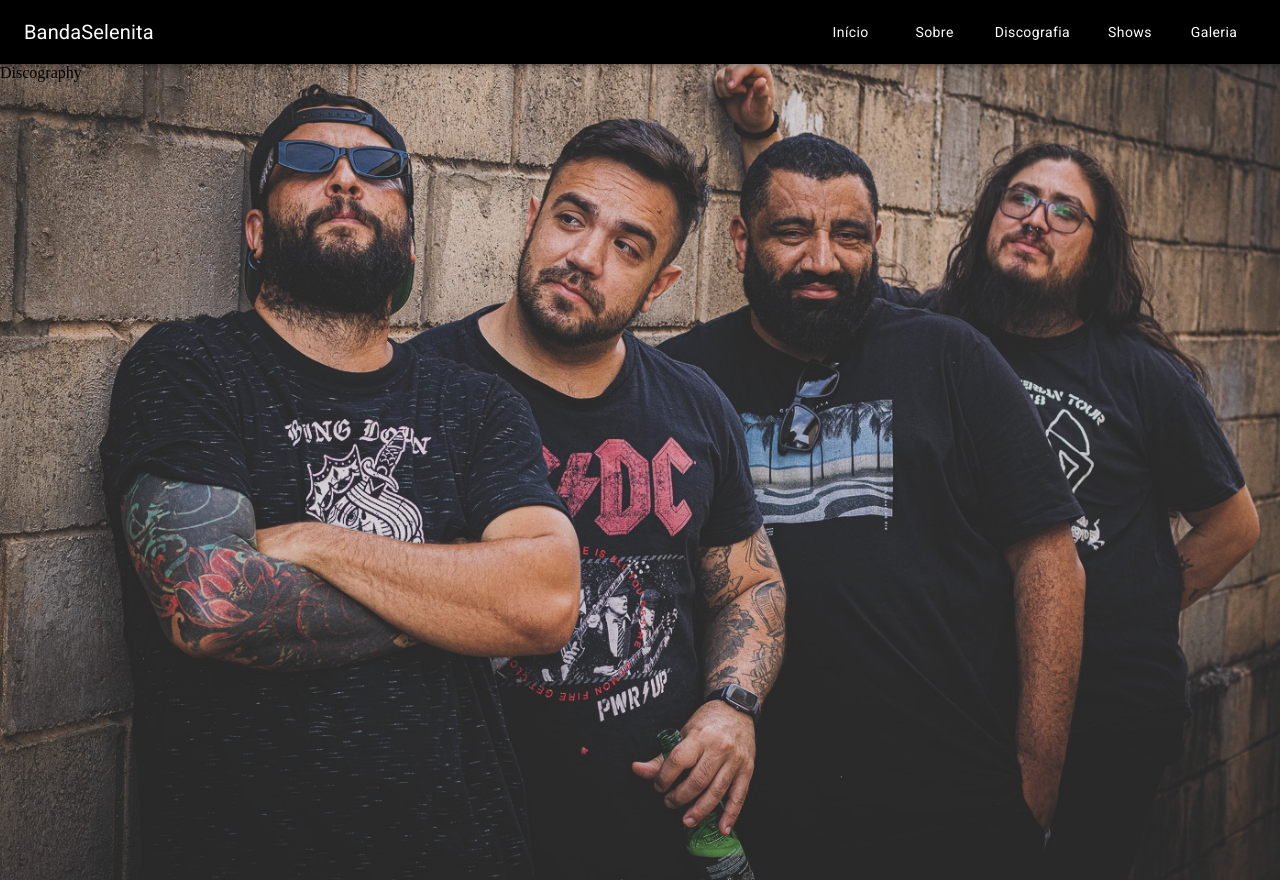
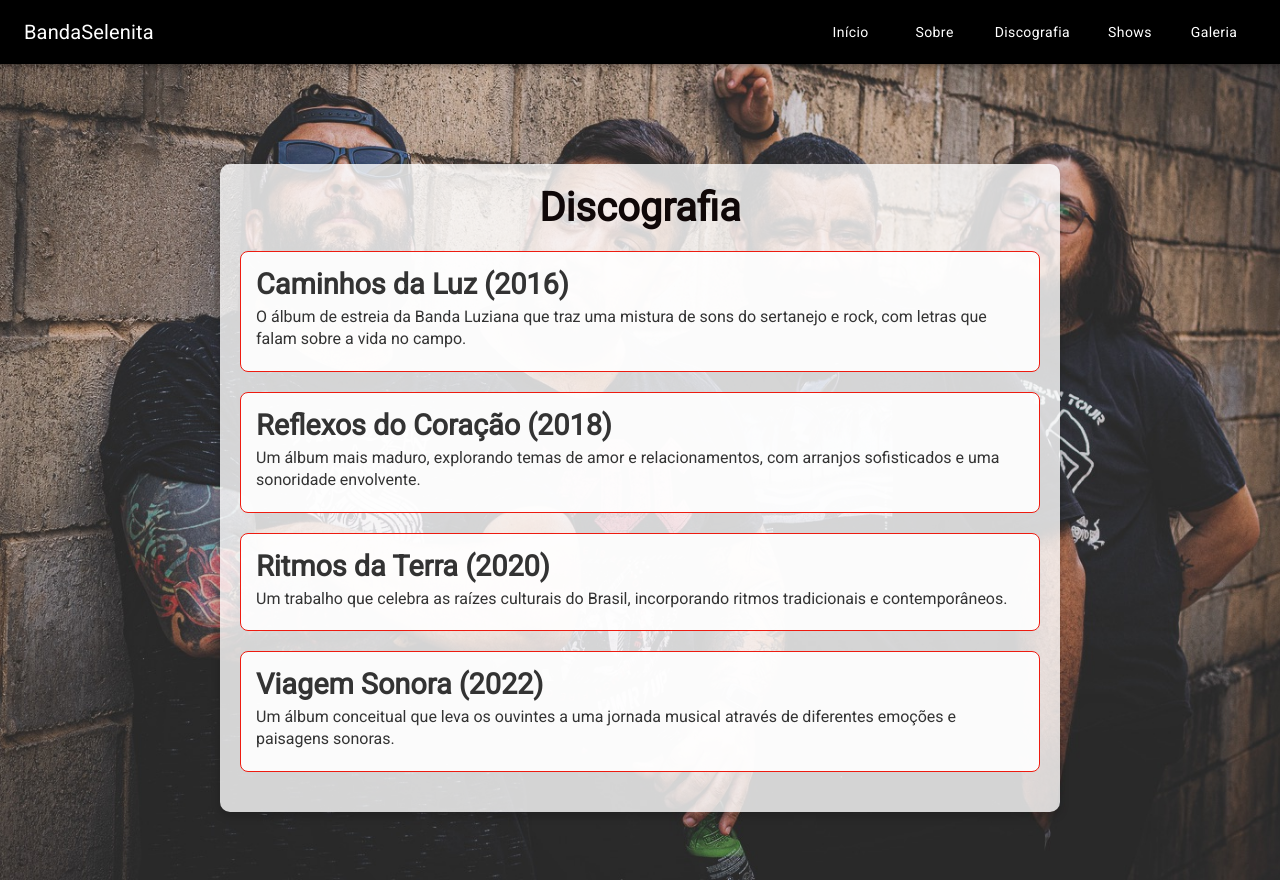
Before and after one commit to JesusVicken/bandaSelenitaRock, a React (Vite) app in the folder projeto/site-selenita/: page /discography in a window 1280 px wide. Built offline with nearby package versions, Linux system fonts and the light colour scheme.

Commit message:
feat: add outhers systens

```diff
--- a/projeto/site-selenita/package.json
+++ b/projeto/site-selenita/package.json
@@ -14,6 +14,7 @@
     "@emotion/styled": "^11.13.0",
     "@fortawesome/free-brands-svg-icons": "^6.6.0",
     "@fortawesome/react-fontawesome": "^0.2.2",
+    "@mui/icons-material": "^6.1.1",
     "@mui/material": "^6.1.1",
     "react": "^18.3.1",
     "react-dom": "^18.3.1",
--- a/projeto/site-selenita/src/components/About/About.jsx
+++ b/projeto/site-selenita/src/components/About/About.jsx
@@ -1,9 +1,53 @@
-import React from 'react'
+// src/components/About/About.jsx
+import React from 'react';
+import styled from 'styled-components';
+
+// Estilos do contêiner principal
+const AboutContainer = styled.div`
+  padding: 20px;
+  max-width: 800px;
+  margin: auto;
+  font-family: 'Roboto', sans-serif;
+  color: #333;
+  background-color: rgba(255, 255, 255, 0.8); // Fundo branco semi-transparente
+  border-radius: 10px; // Bordas arredondadas
+  box-shadow: 0 4px 10px rgba(0, 0, 0, 0.2); // Sombra para destacar o contêiner
+  margin-top: 100px; // Espaço do topo da página
+`;
+
+// Estilos do título
+const Title = styled.h1`
+  text-align: center;
+  font-size: 2.5em;
+  margin-bottom: 20px;
+  color: #100808;
+`;
+
+// Estilos do parágrafo
+const Paragraph = styled.p`
+  line-height: 1.6;
+  margin-bottom: 15px;
+  font-size: 1.2em;
+`;
 
 const About = () => {
     return (
-        <div>About</div>
-    )
-}
+        <AboutContainer>
+            <Title>Sobre a Banda</Title>
+            <Paragraph>
+                A Banda Selene é uma fusão única de estilos que mistura rock, pop e música eletrônica. Formada em 2010, a banda conquistou o coração de muitos fãs com suas letras envolventes e melodias cativantes.
+            </Paragraph>
+            <Paragraph>
+                Com influências de grandes artistas e bandas, como Coldplay, U2 e Daft Punk, a Selene traz uma experiência musical inesquecível a cada apresentação ao vivo. A banda já lançou vários álbuns e singles que alcançaram sucesso nas paradas musicais.
+            </Paragraph>
+            <Paragraph>
+                O compromisso da Banda Selene é criar música que inspire e conecte as pessoas. Estamos sempre em busca de novas sonoridades e experiências que refletem a evolução da nossa jornada musical.
+            </Paragraph>
+            <Paragraph>
+                Junte-se a nós e faça parte dessa incrível aventura musical!
+            </Paragraph>
+        </AboutContainer>
+    );
+};
 
-export default About
+export default About;
--- a/projeto/site-selenita/src/components/Discography/Discography.jsx
+++ b/projeto/site-selenita/src/components/Discography/Discography.jsx
@@ -1,9 +1,93 @@
-import React from 'react'
+// src/components/Discography/Discography.jsx
+import React from 'react';
+import styled from 'styled-components';
+
+// Estilos do contêiner principal
+const DiscographyContainer = styled.div`
+  padding: 20px;
+  max-width: 800px;
+  margin: auto;
+  font-family: 'Roboto', sans-serif;
+  color: #333;
+  background-color: rgba(255, 255, 255, 0.8); // Fundo branco semi-transparente
+  border-radius: 10px; // Bordas arredondadas
+  box-shadow: 0 4px 10px rgba(0, 0, 0, 0.2); // Sombra para destacar o contêiner
+  margin-top: 100px; // Espaço do topo da página
+`;
+
+// Estilos do título
+const Title = styled.h1`
+  text-align: center;
+  font-size: 2.5em;
+  margin-bottom: 20px;
+  color: #100808;
+`;
+
+// Estilos da lista de álbuns
+const AlbumList = styled.ul`
+  list-style-type: none; // Remove a lista padrão
+  padding: 0;
+`;
+
+// Estilos de cada item da lista
+const AlbumItem = styled.li`
+  margin-bottom: 20px;
+  padding: 15px;
+  border: 1px solid #ee1b10; // Borda vermelha
+  border-radius: 8px; // Bordas arredondadas
+  background-color: rgba(255, 255, 255, 0.9); // Fundo semi-transparente
+`;
+
+// Estilos do subtítulo
+const AlbumTitle = styled.h2`
+  font-size: 1.8em;
+  margin: 0;
+`;
+
+// Estilos da descrição
+const AlbumDescription = styled.p`
+  margin: 5px 0;
+  line-height: 1.4;
+`;
 
 const Discography = () => {
+    // Lista fictícia de álbuns
+    const albums = [
+        {
+            title: "Caminhos da Luz",
+            year: 2016,
+            description: "O álbum de estreia da Banda Luziana que traz uma mistura de sons do sertanejo e rock, com letras que falam sobre a vida no campo."
+        },
+        {
+            title: "Reflexos do Coração",
+            year: 2018,
+            description: "Um álbum mais maduro, explorando temas de amor e relacionamentos, com arranjos sofisticados e uma sonoridade envolvente."
+        },
+        {
+            title: "Ritmos da Terra",
+            year: 2020,
+            description: "Um trabalho que celebra as raízes culturais do Brasil, incorporando ritmos tradicionais e contemporâneos."
+        },
+        {
+            title: "Viagem Sonora",
+            year: 2022,
+            description: "Um álbum conceitual que leva os ouvintes a uma jornada musical através de diferentes emoções e paisagens sonoras."
+        },
+    ];
+
     return (
-        <div>Discography</div>
-    )
-}
+        <DiscographyContainer>
+            <Title>Discografia</Title>
+            <AlbumList>
+                {albums.map((album, index) => (
+                    <AlbumItem key={index}>
+                        <AlbumTitle>{album.title} ({album.year})</AlbumTitle>
+                        <AlbumDescription>{album.description}</AlbumDescription>
+                    </AlbumItem>
+                ))}
+            </AlbumList>
+        </DiscographyContainer>
+    );
+};
 
-export default Discography
+export default Discography;
--- a/projeto/site-selenita/src/components/Gallery/Gallery.jsx
+++ b/projeto/site-selenita/src/components/Gallery/Gallery.jsx
@@ -1,9 +1,48 @@
-import React from 'react'
+// src/components/Gallery/Gallery.jsx
+import React from 'react';
+import { Container, Grid, Paper, Typography } from '@mui/material';
+import styled from 'styled-components';
 
+// Estilo para o Paper (Frame)
+const StyledPaper = styled(Paper)`
+  height: 200px; // Altura dos frames
+  background-color: #f5f5f5; // Cor de fundo do frame
+  display: flex;
+  align-items: center;
+  justify-content: center;
+  box-shadow: 0 4px 10px rgba(0, 0, 0, 0.2); // Sombra para destacar o contêiner
+`;
+
+// Lista fictícia de URLs de imagens do Instagram
+const imageUrls = [
+    "https://via.placeholder.com/200",
+    "https://via.placeholder.com/200/ff7f7f",
+    "https://via.placeholder.com/200/7f7fff",
+    "https://via.placeholder.com/200/7fff7f",
+    "https://via.placeholder.com/200/ffff7f",
+    "https://via.placeholder.com/200/ff7fff",
+    "https://via.placeholder.com/200/7f7f7f",
+    "https://via.placeholder.com/200/ffffff",
+];
+
+// Componente principal
 const Gallery = () => {
     return (
-        <div>Gallery</div>
-    )
-}
+        <Container>
+            <Typography variant="h3" align="center" gutterBottom>
+                Galeria
+            </Typography>
+            <Grid container spacing={2}>
+                {imageUrls.map((url, index) => (
+                    <Grid item xs={12} sm={6} md={4} key={index}>
+                        <StyledPaper>
+                            <img src={url} alt={`Gallery Image ${index + 1}`} style={{ maxWidth: '100%', maxHeight: '100%', objectFit: 'cover' }} />
+                        </StyledPaper>
+                    </Grid>
+                ))}
+            </Grid>
+        </Container>
+    );
+};
 
-export default Gallery
+export default Gallery;
--- a/projeto/site-selenita/src/components/Tour/Tour.jsx
+++ b/projeto/site-selenita/src/components/Tour/Tour.jsx
@@ -1,9 +1,73 @@
-import React from 'react'
+// src/components/Tour/Tour.jsx
+import React from 'react';
+import styled from 'styled-components';
+import { Container, Typography, List, ListItem, ListItemIcon, ListItemText } from '@mui/material';
+import EventNoteIcon from '@mui/icons-material/EventNote'; // Ícone de evento
+import LocationOnIcon from '@mui/icons-material/LocationOn'; // Ícone de localização
 
+// Estilos do contêiner principal
+const TourContainer = styled.div`
+  padding: 20px;
+  max-width: 800px;
+  margin: auto;
+  font-family: 'Roboto', sans-serif;
+  color: #333;
+  background-color: rgba(255, 255, 255, 0.8); // Fundo branco semi-transparente
+  border-radius: 10px; // Bordas arredondadas
+  box-shadow: 0 4px 10px rgba(0, 0, 0, 0.2); // Sombra para destacar o contêiner
+  margin-top: 100px; // Espaço do topo da página
+`;
+
+// Estilos do título
+const Title = styled.h1`
+  text-align: center;
+  font-size: 2.5em;
+  margin-bottom: 20px;
+  color: #100808;
+`;
+
+// Componente principal
 const Tour = () => {
+    // Lista fictícia de shows
+    const shows = [
+        {
+            date: "15 de Outubro, 2024",
+            location: "Luziania, Goiás",
+        },
+        {
+            date: "22 de Outubro, 2024",
+            location: "São Paulo, SP",
+        },
+        {
+            date: "30 de Outubro, 2024",
+            location: "Rio de Janeiro, RJ",
+        },
+        {
+            date: "5 de Novembro, 2024",
+            location: "Belo Horizonte, MG",
+        },
+    ];
+
     return (
-        <div>Tour</div>
-    )
-}
+        <Container>
+            <TourContainer>
+                <Title>Agenda de Shows</Title>
+                <List>
+                    {shows.map((show, index) => (
+                        <ListItem key={index}>
+                            <ListItemIcon>
+                                <EventNoteIcon color="primary" />
+                            </ListItemIcon>
+                            <ListItemText primary={show.date} secondary={show.location} />
+                            <ListItemIcon>
+                                <LocationOnIcon color="secondary" />
+                            </ListItemIcon>
+                        </ListItem>
+                    ))}
+                </List>
+            </TourContainer>
+        </Container>
+    );
+};
 
-export default Tour
+export default Tour;
```
Also changed, not shown: projeto/package.json (added, +7 -0 lines), 2 other files (tests, documents, lock files or other folders).
